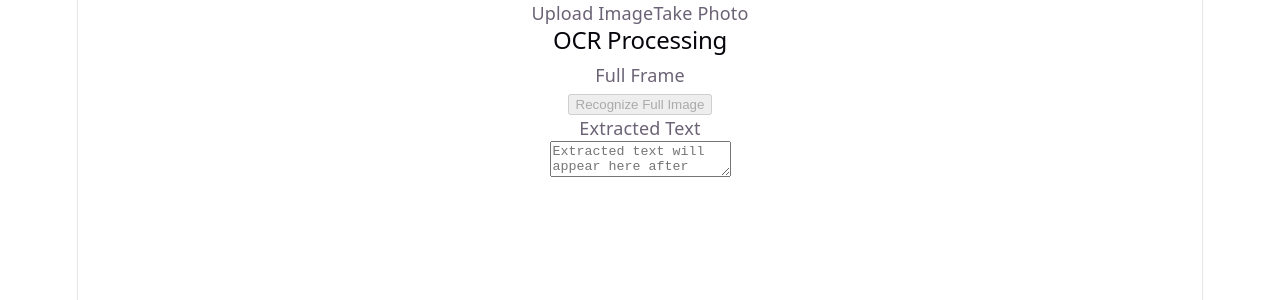
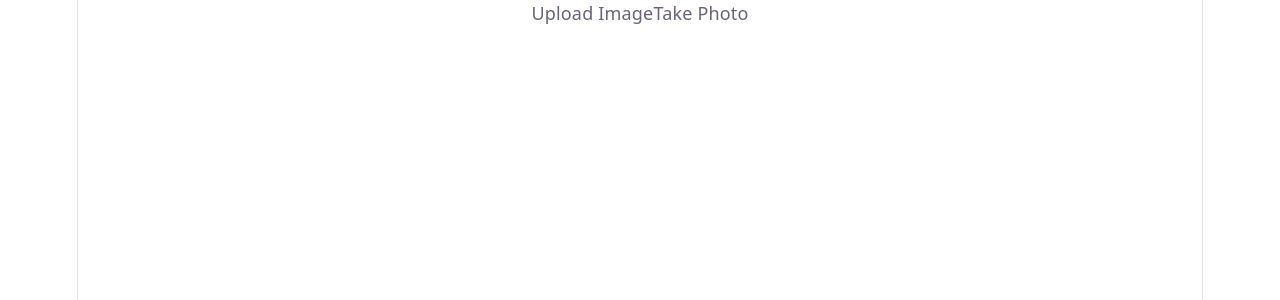
Before and after one commit to fauxsaurus/ocr-highlighter, a React (Vite) app: page / in a window 1280 px wide. Shown: the top 300 px of the page. Built offline with nearby package versions, Linux system fonts and the light colour scheme.

Commit message:
show/hide relevant controls
Separated controls out into: upload, highlight, and copy categories.

```diff
--- a/src/App.tsx
+++ b/src/App.tsx
@@ -22,7 +22,7 @@ export default function App() {
 	const [ocrText, setOcrText] = useState<string>('')
 	const [isProcessing, setIsProcessing] = useState<boolean>(false)
 	const [progress, setProgress] = useState<number>(0)
-	const [progressStatus, setProgressStatus] = useState<string>('')
+	const [progressStatus, setProgressStatus] = useState<string>('') // Preparing image..., Loading tesseract core, Initializing tesseract, Loading language traineddata, Initializing api, Recognizing Text
 
 	const [copied, setCopied] = useState<boolean>(false)
 	const [errorMessage, setErrorMessage] = useState<string | null>(null)
@@ -279,6 +279,10 @@ export default function App() {
 				</section>
 				<header>
 					<div>
+						{imageSrc ? (
+							<button onClick={() => setImageSrc(null)}>Clear Photo</button>
+						) : (
+							<>
 								<label>
 									<input
 										type="file"
@@ -298,49 +302,40 @@ export default function App() {
 									/>
 									Take Photo
 								</label>
-						{imageSrc && <button onClick={() => setImageSrc(null)}>Clear Photo</button>}
+							</>
+						)}
 					</div>
 				</header>
-				{/* Right Column: OCR Execution Controls & Result Window */}
 				<section>
 					<div>
-						<div>
-							<h2>OCR Processing</h2>
-							{selection ? <span>Region Active</span> : <span>Full Frame</span>}
-						</div>
-
+						{imageSrc && (
 							<div>
 								<button onClick={runOCR} disabled={!imageSrc || isProcessing}>
 									{isProcessing ? (
 										<span>Extracting...</span>
 									) : (
 										<span>
-										{selection
-											? 'Recognize Highlighted Region'
-											: 'Recognize Full Image'}
+											{' '}
+											Extract {selection ? 'Highlighted' : 'All'} Text
 										</span>
 									)}
 								</button>
 
-							{/* Tesseract Progress Indicator */}
+								{/* Progress */}
 								{isProcessing && (
-								<div>
 									<div>
 										<span>{progressStatus}</span>
 										<span>{progress}%</span>
 									</div>
-									<div>
-										<div style={{width: `${progress}%`}} />
-									</div>
+								)}
 							</div>
 						)}
-						</div>
 
 						{/* Extracted Output Textbox */}
 						<div>
-							<div>
-								<span>Extracted Text</span>
 							{ocrText && (
+								<>
+									<output>{ocrText}</output>
 									<button onClick={copyToClipboard}>
 										{copied ? (
 											<>
@@ -352,14 +347,8 @@ export default function App() {
 											</>
 										)}
 									</button>
+								</>
 							)}
-							</div>
-
-							<textarea
-								value={ocrText}
-								readOnly
-								placeholder="Extracted text will appear here after recognition..."
-							/>
 						</div>
 					</div>
 				</section>
```
Lines whose indentation alone changed are shown as unchanged.
